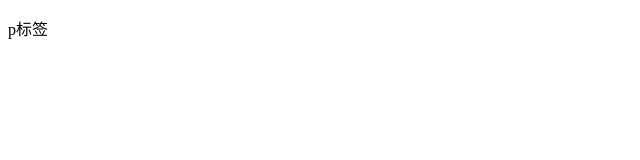
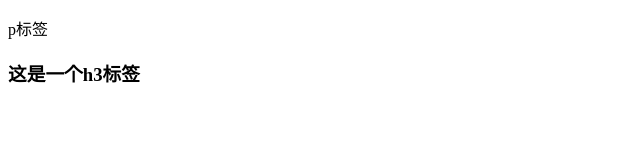
Before and after one commit to Anchar142/gitlx, a plain HTML site: page index.html in a window 1280 px wide. Shown: the whole page, without its empty margins (0-640 px from the left). Drawn offline with Linux system fonts and the light colour scheme.

Commit message:
添加了h3标签

```diff
--- a/index.html
+++ b/index.html
@@ -12,6 +12,7 @@
     <p>
         p标签
     </p>
+    <h3>这是一个h3标签</h3>
 </body>
 
 </html>
--- /dev/null
+++ b/style.css
@@ -0,0 +1,4 @@
+h3 {
+  background-color: #f00;
+  color: #222;
+}
```
